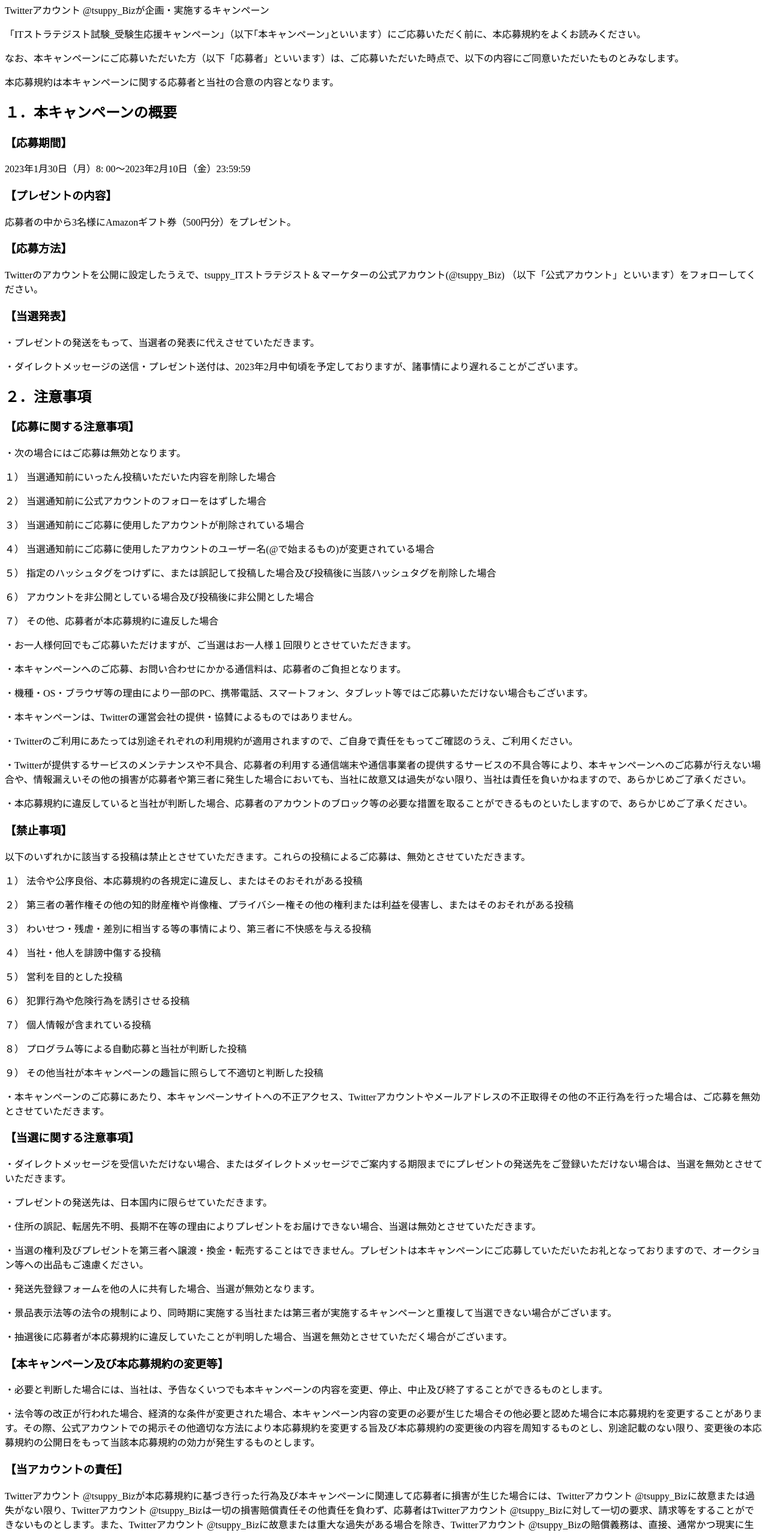
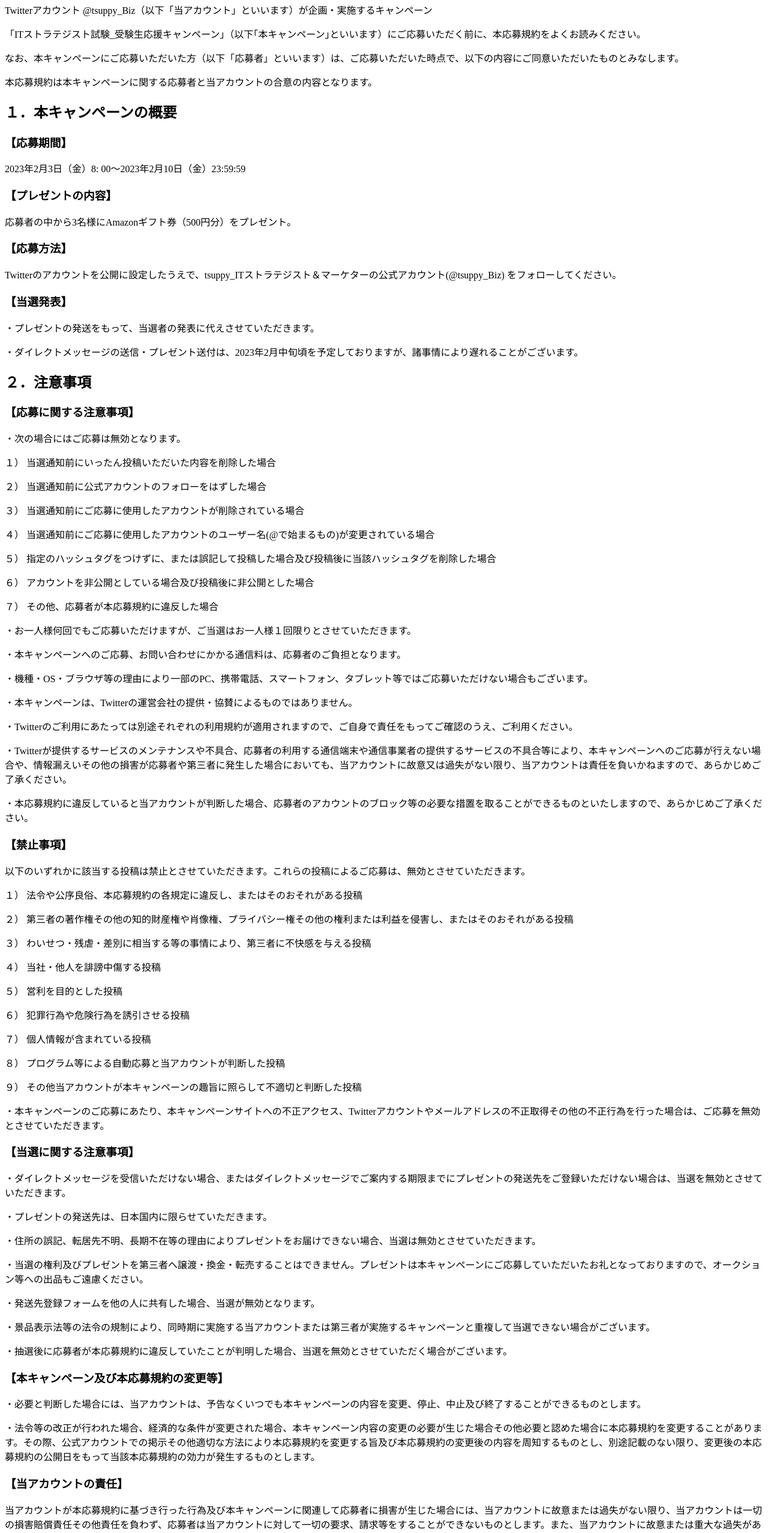
Before and after one commit to tsuppy/tsuppy.github.io, a plain HTML site: page index.html in a window 1280 px wide. Shown: the part 140-2695 px from the top of the page at 60% size. Drawn offline with Linux system fonts and the light colour scheme.

Commit message:
Update index.html

```diff
--- a/index.html
+++ b/index.html
@@ -4,22 +4,22 @@
 <h1>応募規約</h1>
 <h2>ITストラテジスト試験 受験生応援キャンペーン</h2>
 
-  <p>Twitterアカウント @tsuppy_Bizが企画・実施するキャンペーン</p>
+  <p>Twitterアカウント @tsuppy_Biz（以下「当アカウント」といいます）が企画・実施するキャンペーン</p>
   <p>「ITストラテジスト試験_受験生応援キャンペーン｣（以下｢本キャンペーン｣といいます）にご応募いただく前に、本応募規約をよくお読みください。</p>
   <p>なお、本キャンペーンにご応募いただいた方（以下「応募者」といいます）は、ご応募いただいた時点で、以下の内容にご同意いただいたものとみなします。</p>
   <p>
-    本応募規約は本キャンペーンに関する応募者と当社の合意の内容となります。
+    本応募規約は本キャンペーンに関する応募者と当アカウントの合意の内容となります。
   </p>
 
 <h2>１．本キャンペーンの概要</h2>
 <h3>【応募期間】</h3>
-<p>2023年1月30日（月）8: 00～2023年2月10日（金）23:59:59</p>
+<p>2023年2月3日（金）8: 00～2023年2月10日（金）23:59:59</p>
 
 <h3>【プレゼントの内容】</h3>
 <p>応募者の中から3名様にAmazonギフト券（500円分）をプレゼント。</p>
 
 <h3>【応募方法】</h3>
-<p>Twitterのアカウントを公開に設定したうえで、tsuppy_ITストラテジスト＆マーケターの公式アカウント(@tsuppy_Biz) （以下「公式アカウント」といいます）をフォローしてください。</p>
+<p>Twitterのアカウントを公開に設定したうえで、tsuppy_ITストラテジスト＆マーケターの公式アカウント(@tsuppy_Biz) をフォローしてください。</p>
 
 <h3>【当選発表】</h3>
 <p>・プレゼントの発送をもって、当選者の発表に代えさせていただきます。</p>
@@ -43,8 +43,8 @@
 <p>・機種・OS・ブラウザ等の理由により一部のPC、携帯電話、スマートフォン、タブレット等ではご応募いただけない場合もございます。</p>
 <p>・本キャンペーンは、Twitterの運営会社の提供・協賛によるものではありません。</p>
 <p>・Twitterのご利用にあたっては別途それぞれの利用規約が適用されますので、ご自身で責任をもってご確認のうえ、ご利用ください。</p>
-<p>・Twitterが提供するサービスのメンテナンスや不具合、応募者の利用する通信端末や通信事業者の提供するサービスの不具合等により、本キャンペーンへのご応募が行えない場合や、情報漏えいその他の損害が応募者や第三者に発生した場合においても、当社に故意又は過失がない限り、当社は責任を負いかねますので、あらかじめご了承ください。</p>
-<p>・本応募規約に違反していると当社が判断した場合、応募者のアカウントのブロック等の必要な措置を取ることができるものといたしますので、あらかじめご了承ください。</p>
+<p>・Twitterが提供するサービスのメンテナンスや不具合、応募者の利用する通信端末や通信事業者の提供するサービスの不具合等により、本キャンペーンへのご応募が行えない場合や、情報漏えいその他の損害が応募者や第三者に発生した場合においても、当アカウントに故意又は過失がない限り、当アカウントは責任を負いかねますので、あらかじめご了承ください。</p>
+<p>・本応募規約に違反していると当アカウントが判断した場合、応募者のアカウントのブロック等の必要な措置を取ることができるものといたしますので、あらかじめご了承ください。</p>
 
 <h3>【禁止事項】</h3>
 <p>以下のいずれかに該当する投稿は禁止とさせていただきます。これらの投稿によるご応募は、無効とさせていただきます。</p>
@@ -55,8 +55,8 @@
 <p>５）  営利を目的とした投稿</p>
 <p>６）  犯罪行為や危険行為を誘引させる投稿</p>
 <p>７）  個人情報が含まれている投稿</p>
-<p>８）  プログラム等による自動応募と当社が判断した投稿</p>
-<p>９）  その他当社が本キャンペーンの趣旨に照らして不適切と判断した投稿</p>
+<p>８）  プログラム等による自動応募と当アカウントが判断した投稿</p>
+<p>９）  その他当アカウントが本キャンペーンの趣旨に照らして不適切と判断した投稿</p>
 <p>・本キャンペーンのご応募にあたり、本キャンペーンサイトへの不正アクセス、Twitterアカウントやメールアドレスの不正取得その他の不正行為を行った場合は、ご応募を無効とさせていただきます。</p>
 
 <h3>【当選に関する注意事項】</h3>
@@ -65,21 +65,21 @@
 <p>・住所の誤記、転居先不明、長期不在等の理由によりプレゼントをお届けできない場合、当選は無効とさせていただきます。</p>
 <p>・当選の権利及びプレゼントを第三者へ譲渡・換金・転売することはできません。プレゼントは本キャンペーンにご応募していただいたお礼となっておりますので、オークション等への出品もご遠慮ください。</p>
 <p>・発送先登録フォームを他の人に共有した場合、当選が無効となります。</p>
-<p>・景品表示法等の法令の規制により、同時期に実施する当社または第三者が実施するキャンペーンと重複して当選できない場合がございます。</p>
+<p>・景品表示法等の法令の規制により、同時期に実施する当アカウントまたは第三者が実施するキャンペーンと重複して当選できない場合がございます。</p>
 <p>・抽選後に応募者が本応募規約に違反していたことが判明した場合、当選を無効とさせていただく場合がございます。</p>
 
 <h3>【本キャンペーン及び本応募規約の変更等】</h3>
-<p>・必要と判断した場合には、当社は、予告なくいつでも本キャンペーンの内容を変更、停止、中止及び終了することができるものとします。</p>
+<p>・必要と判断した場合には、当アカウントは、予告なくいつでも本キャンペーンの内容を変更、停止、中止及び終了することができるものとします。</p>
 <p>・法令等の改正が行われた場合、経済的な条件が変更された場合、本キャンペーン内容の変更の必要が生じた場合その他必要と認めた場合に本応募規約を変更することがあります。その際、公式アカウントでの掲示その他適切な方法により本応募規約を変更する旨及び本応募規約の変更後の内容を周知するものとし、別途記載のない限り、変更後の本応募規約の公開日をもって当該本応募規約の効力が発生するものとします。</p>
 
 <h3>【当アカウントの責任】</h3>
-<p>Twitterアカウント @tsuppy_Bizが本応募規約に基づき行った行為及び本キャンペーンに関連して応募者に損害が生じた場合には、Twitterアカウント @tsuppy_Bizに故意または過失がない限り、Twitterアカウント @tsuppy_Bizは一切の損害賠償責任その他責任を負わず、応募者はTwitterアカウント @tsuppy_Bizに対して一切の要求、請求等をすることができないものとします。また、Twitterアカウント @tsuppy_Bizに故意または重大な過失がある場合を除き、Twitterアカウント @tsuppy_Bizの賠償義務は、直接、通常かつ現実に生じた損害に限られます。</p>
+<p>当アカウントが本応募規約に基づき行った行為及び本キャンペーンに関連して応募者に損害が生じた場合には、当アカウントに故意または過失がない限り、当アカウントは一切の損害賠償責任その他責任を負わず、応募者は当アカウントに対して一切の要求、請求等をすることができないものとします。また、当アカウントに故意または重大な過失がある場合を除き、当アカウントの賠償義務は、直接、通常かつ現実に生じた損害に限られます。</p>
 
 <h3>【その他】</h3>
 <p>本キャンペーン及び本応募規約に関する事項には日本法が適用されます。本キャンペーンに関する紛争については、東京地方裁判所を第一審の専属的合意管轄裁判所とさせていただきます。</p>
 
 <h2>３．個人情報の取り扱いについて</h2>
-<p>「応募者からいただいた個人情報は、Twitterアカウント @tsuppy_Bizが、賞品等の発送・提供のためにのみ利用させていただきます。また、当該業務の委託に必要な範囲で委託先に提供する場合を除き、個人情報を応募者の承諾無く第三者に提供いたしません。」</p>
+<p>「応募者からいただいた個人情報は、当アカウントが、賞品等の発送・提供のためにのみ利用させていただきます。また、当該業務の委託に必要な範囲で委託先に提供する場合を除き、個人情報を応募者の承諾無く第三者に提供いたしません。」</p>
 
 <h2>４．本キャンペーンについてのお問合わせ</h2>
 <p>お問合せ先：「ITストラテジスト試験_受験生応援キャンペーン｣事務局</p>
```
